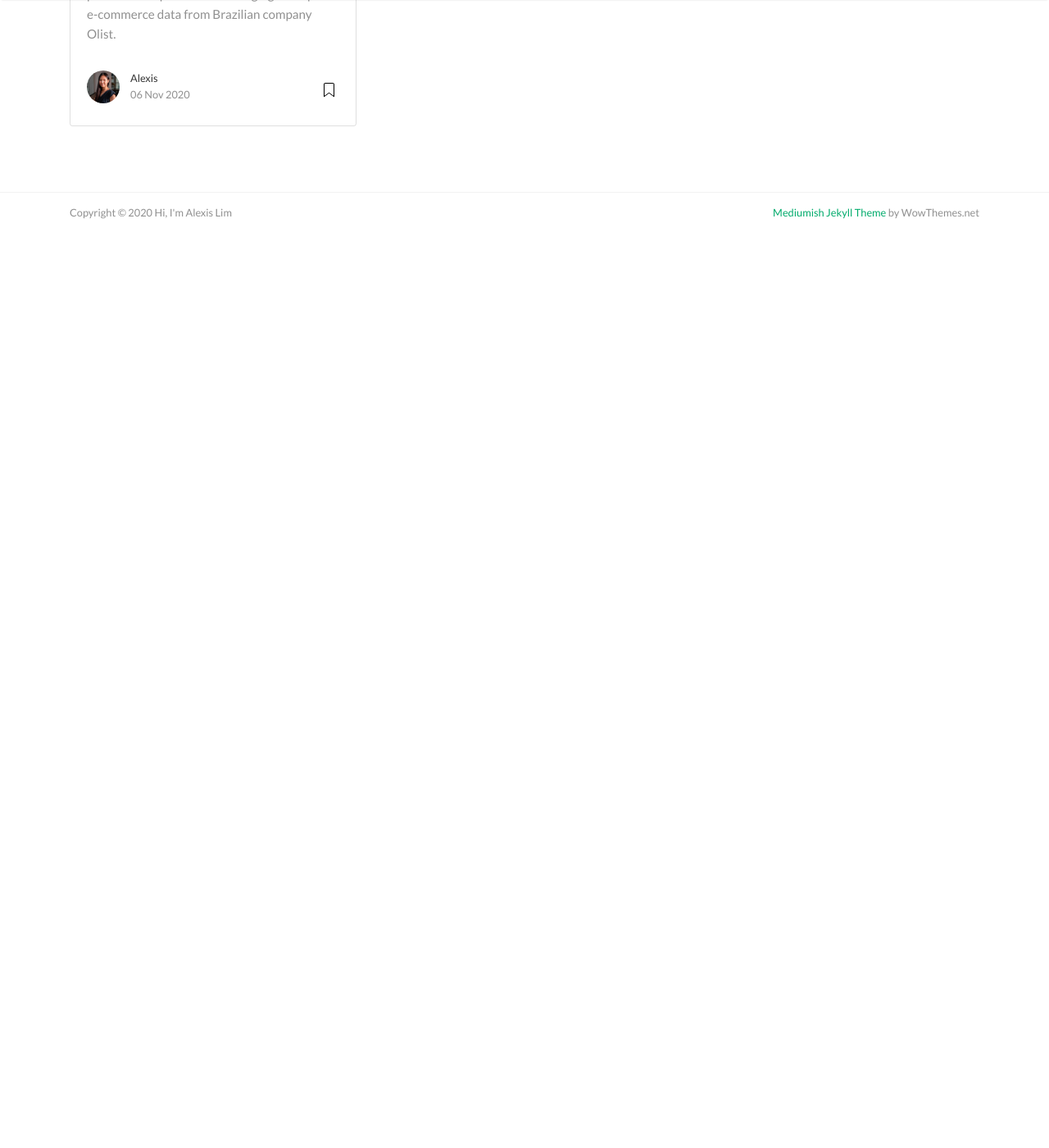
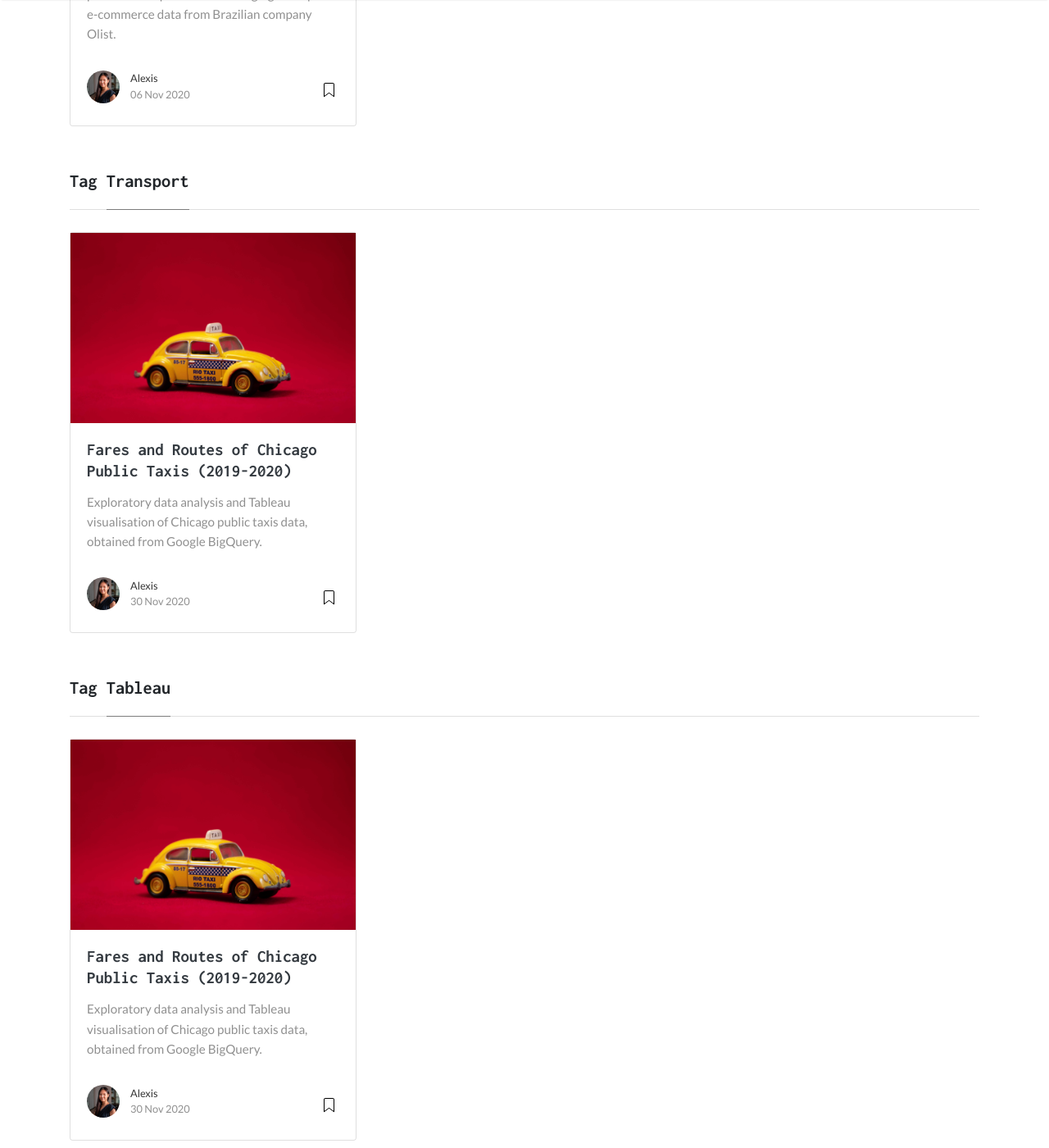
Before and after one commit to alexislimsh/alexislimsh.github.io, a Jekyll site: the page built from _pages/tags.md, in a window 1280 px wide and 1400 px high, scrolled down 2668 px. Shown: the whole window at 82% size. Built offline with Jekyll 4.4.1, drawn with Linux system fonts in a browser that asks for light colours; nearby versions of some CDN libraries; before the commit the page ends 3011 px from its top, so only the background shows below that.

Commit message:
chicago-taxis-update

```diff
--- /dev/null
+++ b/_includes/posts/chicago-taxis-tableau.html
@@ -0,0 +1,3 @@
+<html lang='en'>
+    <div class='tableauPlaceholder' id='viz1606703671704' style='position: relative'><noscript><a href='#'><img alt=' ' src='https:&#47;&#47;public.tableau.com&#47;static&#47;images&#47;X8&#47;X8F7JW79M&#47;1_rss.png' style='border: none' /></a></noscript><object class='tableauViz'  style='display:none;'><param name='host_url' value='https%3A%2F%2Fpublic.tableau.com%2F' /> <param name='embed_code_version' value='3' /> <param name='path' value='shared&#47;X8F7JW79M' /> <param name='toolbar' value='yes' /><param name='static_image' value='https:&#47;&#47;public.tableau.com&#47;static&#47;images&#47;X8&#47;X8F7JW79M&#47;1.png' /> <param name='animate_transition' value='yes' /><param name='display_static_image' value='yes' /><param name='display_spinner' value='yes' /><param name='display_overlay' value='yes' /><param name='display_count' value='yes' /><param name='language' value='en' /></object></div>                <script type='text/javascript'>                    var divElement = document.getElementById('viz1606703671704');                    var vizElement = divElement.getElementsByTagName('object')[0];                    vizElement.style.width='1016px';vizElement.style.height='991px';                    var scriptElement = document.createElement('script');                    scriptElement.src = 'https://public.tableau.com/javascripts/api/viz_v1.js';                    vizElement.parentNode.insertBefore(scriptElement, vizElement);                </script>
+</html>
--- /dev/null
+++ b/_posts/2020-11-30-chicago-taxis.md
@@ -0,0 +1,43 @@
+---
+layout: post
+title:  "Fares and Routes of Chicago Public Taxis (2019-2020)"
+author: alexis
+categories: [personal]
+tags: [transport, tableau]
+image: assets/images/taxi-hero.jpg
+description: "Route Analysis for Chicago's Public Taxis"
+featured: true
+hidden: false
+---
+
+Exploratory data analysis and Tableau visualisation of Chicago public taxis data, obtained from Google BigQuery.
+
+View and download the workbook on Tableau [here](https://public.tableau.com/shared/RY887TZ4Y?:display_count=y&:origin=viz_share_link)
+
+# Chicago Public Taxi Data (2019-2020)
+
+## Summary
+
+Using Google BigQuery's dataset of Chicago's public taxi trips, we examine all trips taken in 2019 and 2020 to determine trends in fares and routes based on pickup locations.
+
+We see a drastic drop in taxi trips from March onwards, corresponding to the pandemic's effect in the U.S. and in Chicago in particular. As positive news of successful vaccines have emerged in the past month, we should anticipate a return to normalcy and determine which pickup points and routes taxi drivers should prioritise when the U.S. makes its return to recovery.
+
+## Approach
+
+### 1. Data Processing and Cleaning
+
+As the full dataset on BigQuery is around 70GB of data spanning several years, filtering and cleaning was done to obtain the data from 2019 onwards. Rows with null values for all location features were filtered out, whilst rows with obviously inaccurate values e.g. (>$1,000 for a trip of 0.0 miles) were also removed.
+
+Overall, the data covered records for approximately 1.4M trips taken across the two years, with data from 5.2K taxis and 59 taxi companies.
+
+### 2. Visualisation Techniques on Tableau
+
+Tableau Public was leveraged for this analysis. We applied parameter filtering to allow for user interaction with the graphs, where users can select which parameter they are interested in e.g. total trips, sum of fares, sum of tips and see which location has the highest metrics for each.
+
+We also leveraged on route analysis using Tableau's path visualisations to chart out all routes from each pickup point and evaluate which are the most popular routes.
+
+### 3. Tableau Story & Insights
+
+{% include posts/chicago-taxis-tableau.html %}
+
+View and download the workbook on Tableau [here](https://public.tableau.com/shared/RY887TZ4Y?:display_count=y&:origin=viz_share_link)
```
Also changed, not shown: _posts/2020-11-05-nlp-reddit.md (+1 -1 lines), assets/images/taxi-hero.jpg (added).
